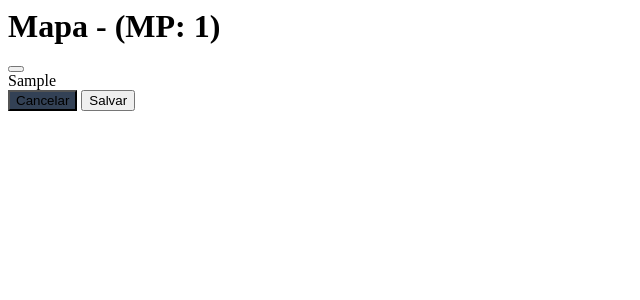
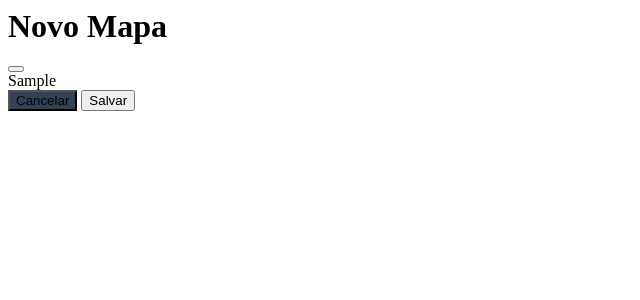
Before and after one commit to FernandoAlmondes/beedude-lite, a Django app: template templates/beeapi/mapa_form.html in a window 1280 px wide. Shown: the top 300 px of the page, without its empty margins (0-640 px from the left). Run offline with Django 3.2, Linux system fonts and the light colour scheme; the template is opened without the code that fills it: most values are stand-ins (such as "Sample title", 1, 10 or a date in 2020).

Commit message:
fix: form mapa.

```diff
--- a/templates/beeapi/mapa_form.html
+++ b/templates/beeapi/mapa_form.html
@@ -1,5 +1,9 @@
 <div class="modal-header">
+    {% if f == 'mapaEdit' %}
     <h1 class="modal-title fs-5" id="exampleModalLabel">Mapa - (MP: {{mapa.id}})</h1>
+    {% else %}
+    <h1 class="modal-title fs-5" id="exampleModalLabel">Novo Mapa</h1>
+    {% endif %}
     <button data-bs-dismiss="modal" type="button" class="btn-close" aria-label="Close"></button>
 </div>
 {{ f }}
```
